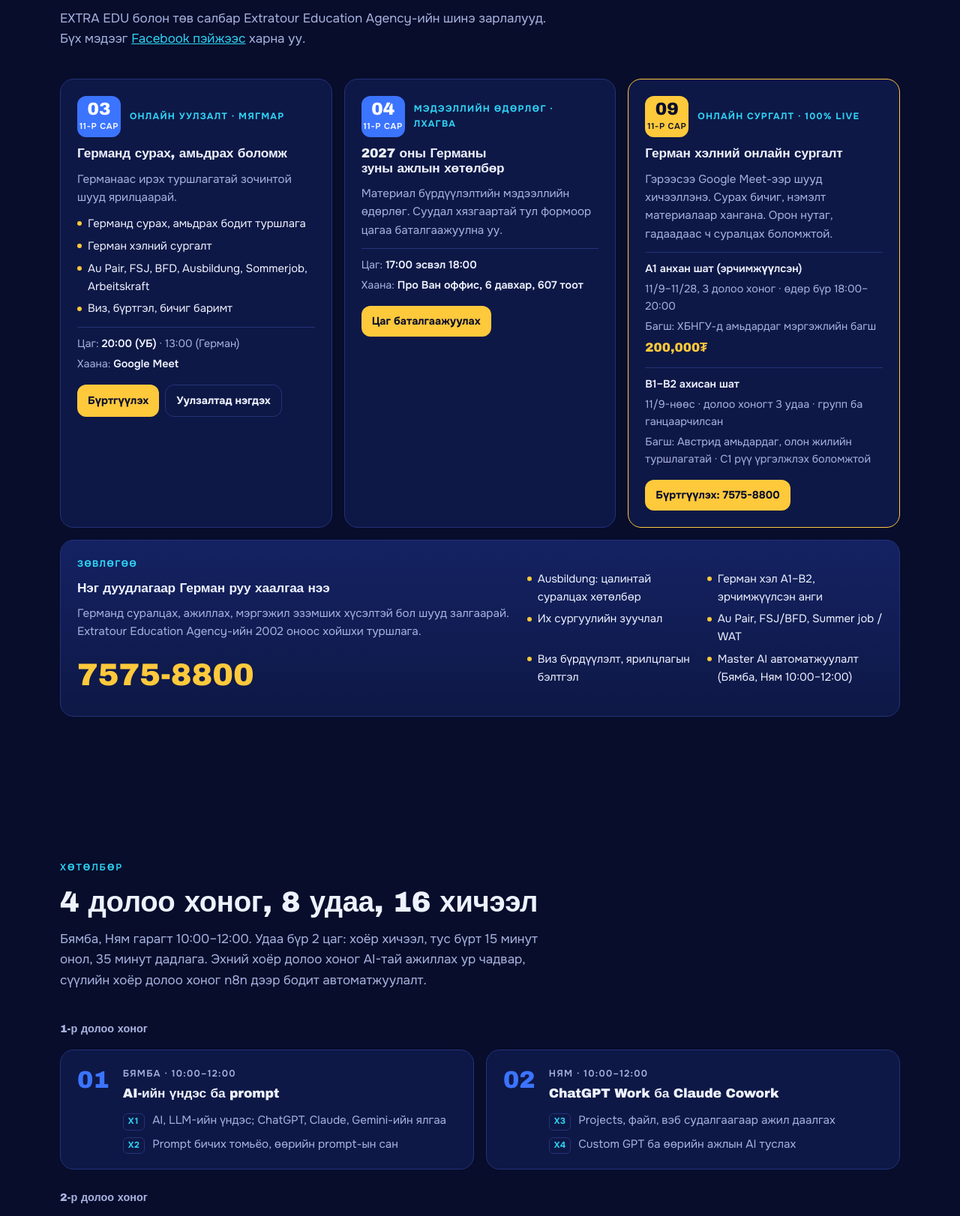
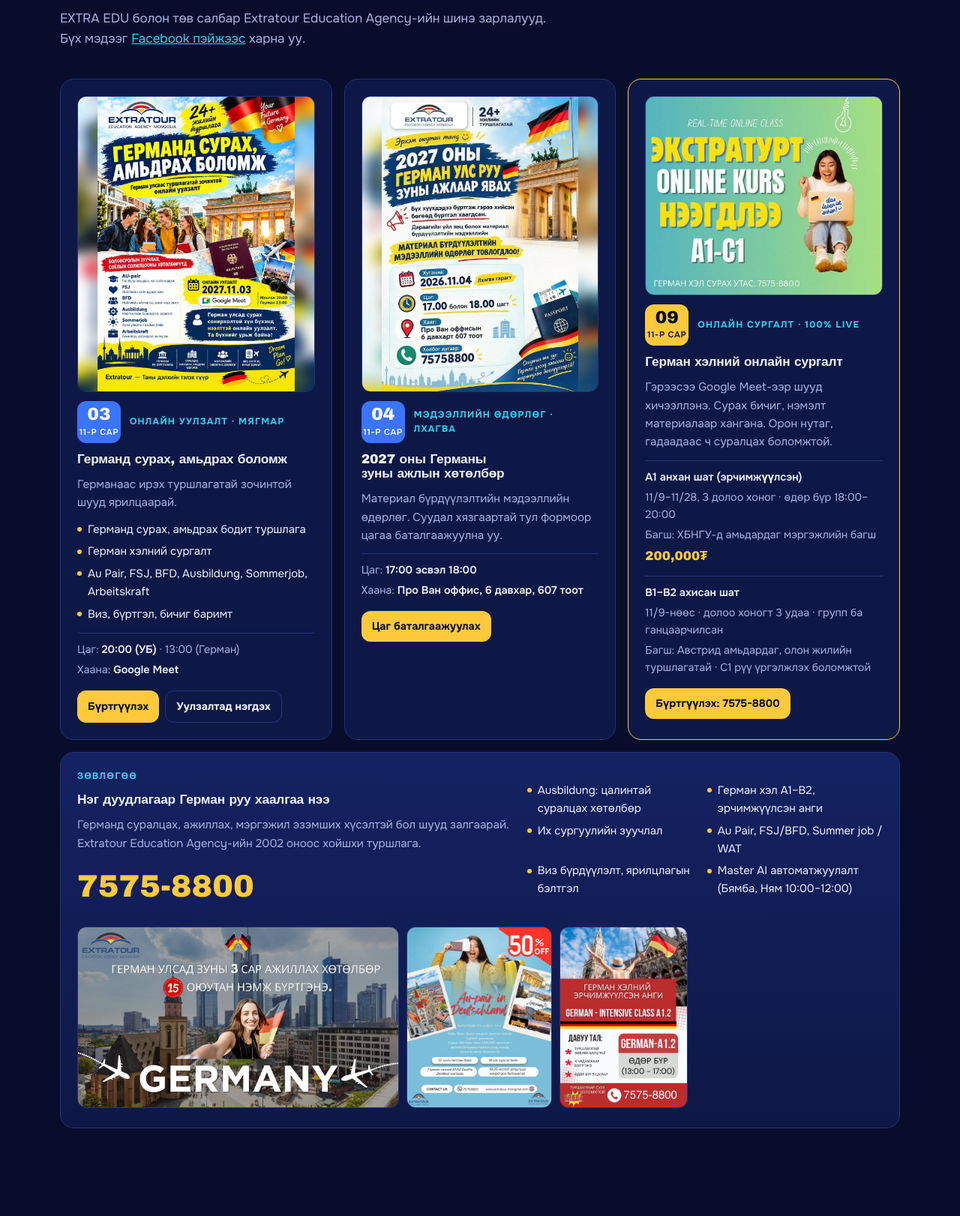
Before and after one commit to munkhtsog/extraedu-site, a plain HTML site: page index.html in a window 1280 px wide. Shown: the part 1240-2862 px from the top of the page at 75% size. Drawn offline with Linux system fonts and the light colour scheme; a web font is replaced by a local one.

Commit message:
Show Facebook post photos on news cards

```diff
--- a/index.html
+++ b/index.html
@@ -237,6 +237,12 @@
 .news-wide { grid-column: 1 / -1; display: grid; grid-template-columns: 1.1fr .9fr; gap: 20px; align-items: center; background: linear-gradient(180deg, var(--panel-2), var(--panel)); }
 .news-wide .call { font-family: var(--display); font-weight: 800; font-size: clamp(1.8rem, 4.5vw, 2.6rem); color: var(--yellow); text-decoration: none; font-variant-numeric: tabular-nums; }
 .news-wide ul { grid-template-columns: repeat(2, minmax(0, 1fr)); }
+.news-photo { display: block; border-radius: 12px; overflow: hidden; border: 1px solid var(--line); background: var(--ink); }
+.news-photo img { display: block; width: 100%; height: auto; }
+.news-photos { grid-column: 1 / -1; display: flex; gap: 10px; overflow-x: auto; padding-bottom: 4px; }
+.news-photos a { flex: none; display: block; border-radius: 12px; overflow: hidden; border: 1px solid var(--line); }
+.news-photos img { display: block; height: 240px; width: auto; }
+@media (max-width: 600px) { .news-photos img { height: 180px; } }
 @media (max-width: 980px) { .news-grid { grid-template-columns: repeat(2, minmax(0, 1fr)); } }
 @media (max-width: 760px) { .news-wide { grid-template-columns: 1fr; } .news-wide ul { grid-template-columns: 1fr; } }
 @media (max-width: 600px) { .news-grid { grid-template-columns: 1fr; } }
@@ -313,6 +319,7 @@
       </div>
       <div class="news-grid">
         <article class="news" data-until="2026-11-03T22:00:00+08:00">
+          <a class="news-photo" href="news-info.jpg" target="_blank" rel="noopener"><img src="news-info.jpg" width="1080" height="1350" alt="Германд сурах, амьдрах боломж: онлайн уулзалтын зурагт хуудас" loading="lazy"></a>
           <div class="news-date"><span class="d"><b>03</b><small>11-р сар</small></span><span class="kind">Онлайн уулзалт · Мягмар</span></div>
           <h3>Германд сурах, амьдрах боломж</h3>
           <p>Германаас ирэх туршлагатай зочинтой шууд ярилцаарай.</p>
@@ -329,6 +336,7 @@
           </div>
         </article>
         <article class="news" data-until="2026-11-04T20:00:00+08:00">
+          <a class="news-photo" href="news-summer.jpg" target="_blank" rel="noopener"><img src="news-summer.jpg" width="1080" height="1350" alt="2027 оны Германы зуны ажлын хөтөлбөрийн мэдээллийн өдөрлөг" loading="lazy"></a>
           <div class="news-date"><span class="d"><b>04</b><small>11-р сар</small></span><span class="kind">Мэдээллийн өдөрлөг · Лхагва</span></div>
           <h3>2027 оны Германы зуны ажлын хөтөлбөр</h3>
           <p>Материал бүрдүүлэлтийн мэдээллийн өдөрлөг. Суудал хязгаартай тул формоор цагаа баталгаажуулна уу.</p>
@@ -338,6 +346,7 @@
           </div>
         </article>
         <article class="news feature" data-until="2026-11-28T23:59:00+08:00">
+          <a class="news-photo" href="news-course.jpg" target="_blank" rel="noopener"><img src="news-course.jpg" width="940" height="788" alt="Экстратур Герман хэлний онлайн сургалт A1–C1" loading="lazy"></a>
           <div class="news-date"><span class="d"><b>09</b><small>11-р сар</small></span><span class="kind">Онлайн сургалт · 100% live</span></div>
           <h3>Герман хэлний онлайн сургалт</h3>
           <p>Гэрээсээ Google Meet-ээр шууд хичээллэнэ. Сурах бичиг, нэмэлт материалаар хангана. Орон нутаг, гадаадаас ч суралцах боломжтой.</p>
@@ -371,6 +380,11 @@
             <li>Виз бүрдүүлэлт, ярилцлагын бэлтгэл</li>
             <li>Master AI автоматжуулалт (Бямба, Ням 10:00–12:00)</li>
           </ul>
+          <div class="news-photos">
+            <a href="news-call-1.jpg" target="_blank" rel="noopener"><img src="news-call-1.jpg" width="1280" height="720" alt="Германы зуны ажлын 3 сарын хөтөлбөр" loading="lazy"></a>
+            <a href="news-call-2.jpg" target="_blank" rel="noopener"><img src="news-call-2.jpg" width="960" height="1200" alt="Au Pair in Deutschland хөтөлбөр" loading="lazy"></a>
+            <a href="news-call-3.jpg" target="_blank" rel="noopener"><img src="news-call-3.jpg" width="843" height="1192" alt="Герман хэлний эрчимжүүлсэн A1.2 анги" loading="lazy"></a>
+          </div>
         </article>
       </div>
     </div>
```
